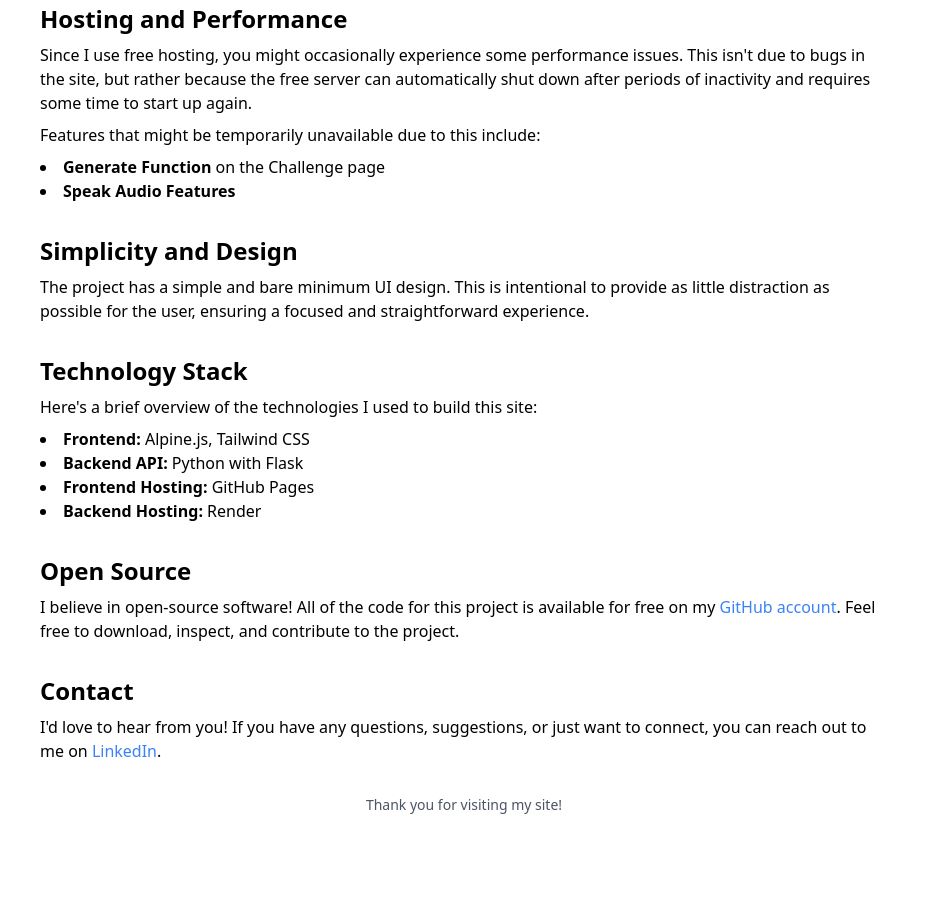
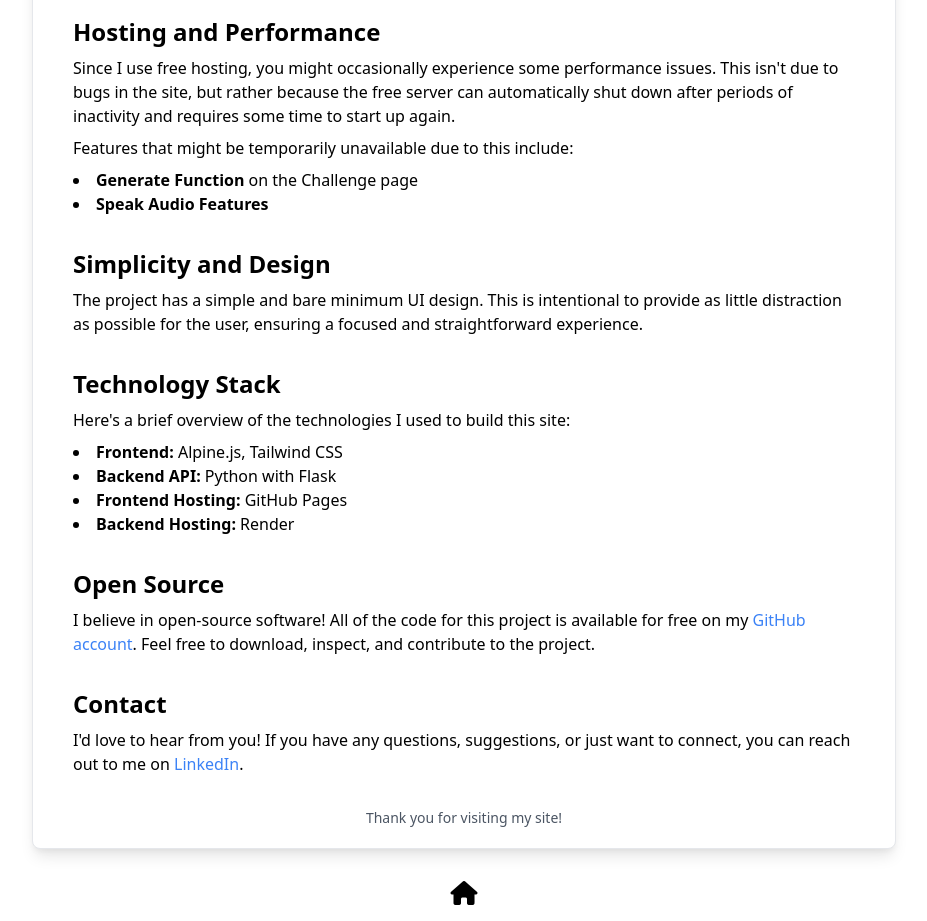
Before and after one commit to ppmaungdevv/thai-flash-card, a plain HTML site: page about.html in a window 1280 px wide. Shown: the part 201-1122 px from the top of the page, without its empty margins (176-1103 px from the left). Before the commit the page ends 1040 px from the top, so only its background shows below. Drawn offline with nearby package versions, Linux system fonts and the light colour scheme.

Commit message:
minor fixes

```diff
--- a/about.html
+++ b/about.html
@@ -5,11 +5,15 @@
     <meta name="viewport" content="width=device-width, initial-scale=1.0">
     <title>About This Site</title>
     <link href="https://cdn.jsdelivr.net/npm/tailwindcss@2.2.19/dist/tailwind.min.css" rel="stylesheet">
+    <!-- Include Font Awesome CSS -->
+    <link rel="stylesheet" href="https://cdnjs.cloudflare.com/ajax/libs/font-awesome/6.0.0-beta3/css/all.min.css">
 </head>
 <body class="bg-[#fbfcf8] text-[#2D2A4A]">
 
-    <div class="max-w-4xl mx-auto p-6">
+    <div class="max-w-4xl mx-auto p-4">
         <h1 class="text-3xl font-bold mb-6 text-center">About This Site</h1>
+
+        <div class="rounded-lg bg-white border-[#A51931] border shadow-lg md:px-10 px-3 py-5">
 
             <section class="mb-8">
                 <h2 class="text-2xl font-semibold mb-2">Prototype Information</h2>
@@ -55,7 +59,13 @@
             <footer class="text-center text-gray-600 text-sm mt-8">
                 <p>Thank you for visiting my site!</p>
             </footer>
+
         </div>
+
+    </div>
+    <h2 class="text-center py-3">
+        <a href="index.html" class="text-2xl p-1"><i class="fa-solid fa-house"></i></a>
+    </h2>
 
 </body>
 </html>
```
Also changed, not shown: challange.html (+0 -1 lines), index.html (+3 -0 lines), 1 other file. Lines whose indentation alone changed are shown as unchanged.
